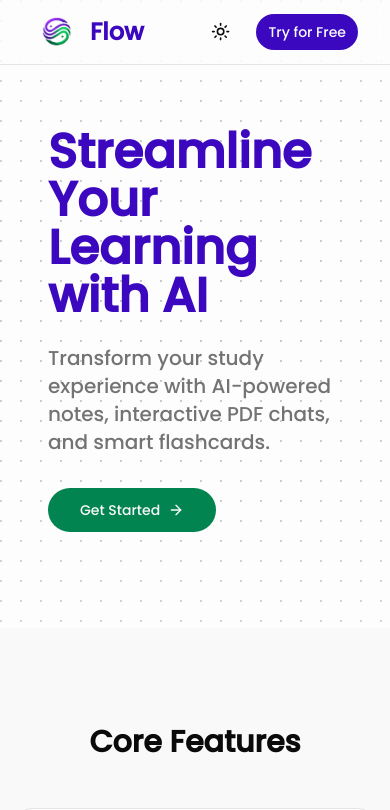
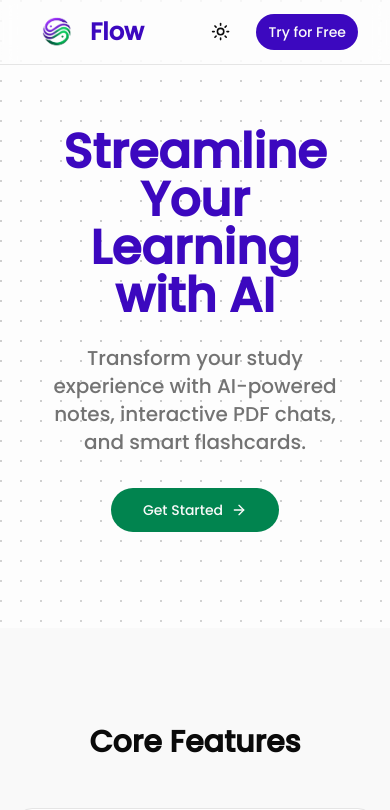
Before and after one commit to codify4/flow-platform, a Next.js app: page / in a window 390 px wide. Shown: the top 810 px of the page. Built offline with nearby package versions, Linux system fonts and the light colour scheme.

Commit message:
hero section responsive fix

```diff
--- a/components/landing/hero.tsx
+++ b/components/landing/hero.tsx
@@ -9,11 +9,11 @@ const Hero = () => {
     <div className="container mx-auto text-center">
       <div className="flex">
         <div className="flex flex-row items-center justify-center">
-          <div className="flex flex-col items-start justify-center">
-            <div className="z-10 text-5xl md:text-6xl font-bold mb-6 text-primary text-start">
+          <div className="flex flex-col items-center lg:items-start justify-center">
+            <div className="z-10 text-5xl md:text-6xl font-bold mb-6 text-primary lg:text-start">
               Streamline Your Learning with AI
             </div>
-            <p className="z-10 text-xl text-muted-foreground text-start max-w-2xl mb-8">
+            <p className="z-10 text-xl text-muted-foreground lg:text-start max-w-2xl mb-8">
               Transform your study experience with AI-powered notes, interactive PDF chats, and smart flashcards.
             </p>
 
```
